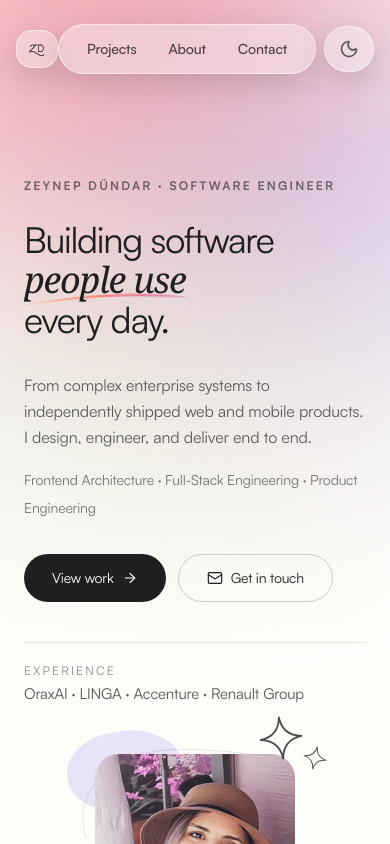
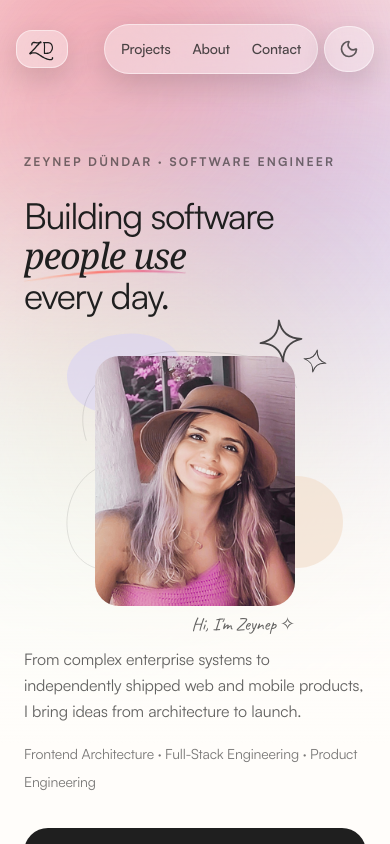
Before and after one commit to zeynepdundar/PortfolioV2, a Next.js app: page / in a window 390 px wide. Shown: the top 844 px of the page. Built offline with nearby package versions, Linux system fonts and the light colour scheme.

Commit message:
refactor: polish featured work content and project presentation

```diff
--- a/app/(main)/projects/[slug]/page.tsx
+++ b/app/(main)/projects/[slug]/page.tsx
@@ -44,9 +44,9 @@ export default async function ProjectDetailsPage({
           {/* Back */}
           <Link
             href="/projects"
-            className="group inline-flex items-center gap-2 text-sm font-medium text-muted-foreground transition-colors hover:text-foreground"
+            className="group inline-flex items-center gap-2 text-sm font-medium text-foreground/70 transition-colors duration-300 hover:text-foreground"
           >
-            <span className="transition-transform group-hover:-translate-x-1">
+            <span className="transition-transform duration-300 group-hover:-translate-x-0.5">
               ←
             </span>{" "}
             Back to work
@@ -83,7 +83,7 @@ export default async function ProjectDetailsPage({
                     href={link.href}
                     target="_blank"
                     rel="noopener noreferrer"
-                    className="group inline-flex items-center gap-2 rounded-full border border-border/50 px-4 py-2 text-sm font-medium text-foreground/80 transition-colors hover:border-foreground/40 hover:text-foreground"
+                    className="group inline-flex items-center gap-2 rounded-full border border-border/50 px-4 py-2 text-sm font-medium text-foreground/70 transition-colors duration-300 hover:border-foreground/40 hover:text-foreground"
                   >
                     {link.icon && <ProjectLinkIcon name={link.icon} />}
                     {link.label}
--- a/app/globals.css
+++ b/app/globals.css
@@ -162,3 +162,14 @@ body {
   mask-composite: exclude;
   pointer-events: none;
 }
+
+/* Consistent keyboard focus for every interactive element. Mouse clicks don't
+   trigger it (focus-visible). Zero-specificity :where() so component
+   utilities such as rounded-full still shape the ring. */
+@layer base {
+  :where(a, button, [role="button"], summary, input, select, textarea):focus-visible {
+    outline: 2px solid var(--primary);
+    outline-offset: 3px;
+    border-radius: 6px;
+  }
+}
--- a/components/layout/SideNav.tsx
+++ b/components/layout/SideNav.tsx
@@ -13,7 +13,7 @@ export default function SideNav() {
   const pathname = usePathname();
 
   return (
-    <nav className="flex items-center gap-2">
+    <nav className="flex items-center gap-0.5 sm:gap-2">
       {NAV_ITEMS.map(({ label, href }) => {
         const isActive = pathname === href;
 
@@ -22,7 +22,7 @@ export default function SideNav() {
             key={href}
             href={href}
             aria-current={isActive ? "page" : undefined}
-            className={`group relative px-3 py-1.5 text-sm font-medium transition-colors duration-300 ${
+            className={`group relative px-2.5 py-1.5 text-sm sm:px-3 font-medium transition-colors duration-300 ${
               isActive
                 ? "text-foreground"
                 : "text-foreground/80 hover:text-foreground"
@@ -32,7 +32,7 @@ export default function SideNav() {
             {/* Pink underline — persistent when active, slides in on hover */}
             <span
               aria-hidden="true"
-              className={`pointer-events-none absolute -bottom-0.5 left-3 right-3 h-[2px] origin-left rounded-full bg-[var(--primary)] transition-transform duration-300 ease-out ${
+              className={`pointer-events-none absolute -bottom-0.5 left-2.5 right-2.5 h-[2px] sm:left-3 sm:right-3 origin-left rounded-full bg-[var(--primary)] transition-transform duration-300 ease-out ${
                 isActive ? "scale-x-100" : "scale-x-0 group-hover:scale-x-100"
               }`}
             />
--- a/components/layout/TopBar.tsx
+++ b/components/layout/TopBar.tsx
@@ -20,12 +20,12 @@ export default function TopBar() {
             : "pointer-events-none -translate-y-6 opacity-0"
         }`}
       >
-        <div className={`${glass} rounded-2xl px-3 py-1.5`}>
+        <div className={`${glass} shrink-0 rounded-2xl px-3 py-1.5`}>
           <Brand />
         </div>
 
-        <div className="flex items-center gap-2">
-          <div className={`${glass} rounded-full px-4 py-2`}>
+        <div className="flex min-w-0 items-center gap-1.5 sm:gap-2">
+          <div className={`${glass} rounded-full px-1.5 py-2 sm:px-4`}>
             <SideNav />
           </div>
 
--- a/components/sections/about/About.tsx
+++ b/components/sections/about/About.tsx
@@ -59,7 +59,7 @@ export default function About() {
                 href="https://oraxai.com"
                 target="_blank"
                 rel="noopener noreferrer"
-                className="text-foreground/80 font-medium underline-offset-4 hover:underline hover:text-foreground"
+                className="text-foreground/80 font-medium underline-offset-4 transition-colors duration-300 hover:underline hover:text-foreground"
               >
                 OraxAI
               </a>
--- a/components/sections/intro/Intro.tsx
+++ b/components/sections/intro/Intro.tsx
@@ -14,8 +14,9 @@ export default function Intro() {
   return (
     <PageSection id="home">
       <SectionContainer>
-        <div className="grid items-center gap-12 py-12 sm:py-16 lg:grid-cols-[1.1fr_1fr] lg:gap-16 lg:py-20">
-          <div className="text-left">
+        {/* Mobile order: heading → photo → copy & actions. Desktop: text left, photo right. */}
+        <div className="grid items-center gap-10 py-6 sm:py-8 lg:grid-cols-[1.1fr_1fr] lg:gap-x-16 lg:gap-y-0 lg:py-10">
+          <div className="order-1 text-left lg:col-start-1 lg:row-start-1 lg:self-end">
             <p className="text-xs font-semibold uppercase leading-relaxed tracking-[0.18em] text-foreground/60">
               Zeynep Dündar · Software Engineer
             </p>
@@ -54,20 +55,22 @@ export default function Intro() {
               <br />
               every day.
             </h1>
+          </div>
 
-            <p className="mt-8 max-w-lg text-base font-normal leading-relaxed text-foreground/70 sm:text-lg">
+          <div className="order-3 text-left lg:order-none lg:col-start-1 lg:row-start-2 lg:self-start">
+            <p className="max-w-lg lg:mt-8 text-base font-normal leading-relaxed text-foreground/70 sm:text-lg">
               From complex enterprise systems to independently shipped web and
-              mobile products. I design, engineer, and deliver end to end.
+              mobile products, I bring ideas from architecture to launch.
             </p>
 
             <p className="mt-4 max-w-lg text-sm leading-7 text-foreground/60">
               Frontend Architecture · Full-Stack Engineering · Product Engineering
             </p>
 
-            <div className="mt-8 flex flex-wrap items-center gap-3">
+            <div className="mt-8 flex flex-col gap-3 sm:flex-row sm:flex-wrap sm:items-center">
               <Link
                 href="/projects"
-                className="group inline-flex min-h-12 items-center justify-center rounded-full bg-foreground px-7 py-3 text-sm font-normal text-background transition-opacity hover:opacity-80 focus-visible:outline focus-visible:outline-2 focus-visible:outline-offset-4 focus-visible:outline-foreground"
+                className="group inline-flex min-h-12 w-full items-center sm:w-auto justify-center rounded-full bg-foreground px-7 py-3 text-sm font-normal text-background transition-opacity duration-300 hover:opacity-80"
               >
                 View work
                 <ArrowRight aria-hidden className="ml-2 h-4 w-4 transition-transform duration-300 group-hover:translate-x-0.5" strokeWidth={1.75} />
@@ -75,14 +78,14 @@ export default function Intro() {
 
               <Link
                 href="/contact"
-                className="inline-flex min-h-12 items-center justify-center rounded-full border border-foreground/20 px-7 py-3 text-sm font-normal text-foreground transition-colors hover:border-foreground/50 focus-visible:outline focus-visible:outline-2 focus-visible:outline-offset-4 focus-visible:outline-foreground"
+                className="inline-flex min-h-12 w-full items-center sm:w-auto justify-center rounded-full border border-foreground/20 px-7 py-3 text-sm font-normal text-foreground transition-colors duration-300 hover:border-foreground/50"
               >
                 <Mail aria-hidden className="mr-2 h-4 w-4" strokeWidth={1.75} />
                 Get in touch
               </Link>
             </div>
 
-            <div className="mt-10 flex flex-wrap items-baseline gap-x-3 gap-y-1 border-t border-foreground/10 pt-5">
+            <div className="mt-10 flex flex-col gap-2 border-t border-foreground/10 pt-5 sm:flex-row sm:flex-wrap sm:items-baseline sm:gap-x-3 sm:gap-y-1">
               <span className="text-xs font-normal uppercase tracking-[0.18em] text-foreground/50">
                 Experience
               </span>
@@ -92,7 +95,7 @@ export default function Intro() {
             </div>
           </div>
 
-          <div className="relative isolate aspect-[4/5] w-full max-w-[200px] justify-self-center lg:max-w-[240px]">
+          <div className="relative isolate order-2 aspect-[4/5] w-full max-w-[200px] justify-self-center lg:order-none lg:col-start-2 lg:row-span-2 lg:row-start-1 lg:max-w-[240px]">
             {/* ---- Background drawings (behind the photo) ---- */}
             <div aria-hidden="true" className="pointer-events-none absolute inset-0 -z-10">
               {/* soft lavender blob, top-left */}
@@ -144,6 +147,13 @@ export default function Intro() {
               ))}
             </div>
 
+            {/* Mobile: small handwritten caption under the photo (side note shows from sm up) */}
+            <p
+              className={`${handwriting.className} absolute -bottom-8 right-0 whitespace-nowrap text-lg text-foreground/70 sm:hidden`}
+            >
+              Hi, I&apos;m Zeynep ✧
+            </p>
+
             <div
               className={`${handwriting.className} pointer-events-none absolute left-[calc(100%+14px)] top-[24%] hidden -rotate-[10deg] whitespace-nowrap text-[1.35rem] leading-[1.15] text-foreground/75 sm:block`}
             >
--- a/components/ui/ExperienceTabs.tsx
+++ b/components/ui/ExperienceTabs.tsx
@@ -90,7 +90,7 @@ export function ExperienceTabs({ experiences }: Props) {
               href={active.link.href}
               target="_blank"
               rel="noopener noreferrer"
-              className="group inline-flex items-center gap-1.5 text-sm font-medium text-foreground/80 hover:text-foreground transition-colors"
+              className="group inline-flex items-center gap-1.5 text-sm font-medium text-foreground/70 transition-colors duration-300 hover:text-foreground"
             >
               <span>{active.link.label}</span>
               <span className="transition-transform duration-300 group-hover:translate-x-0.5 text-foreground/60">
```
Also changed, not shown: components/layout/Footer.tsx (+3 -9 lines), components/sections/contact/Contact.tsx (+4 -4 lines), components/sections/projects/Projects.tsx (+15 -12 lines), data/projects.ts (+4 -4 lines).
